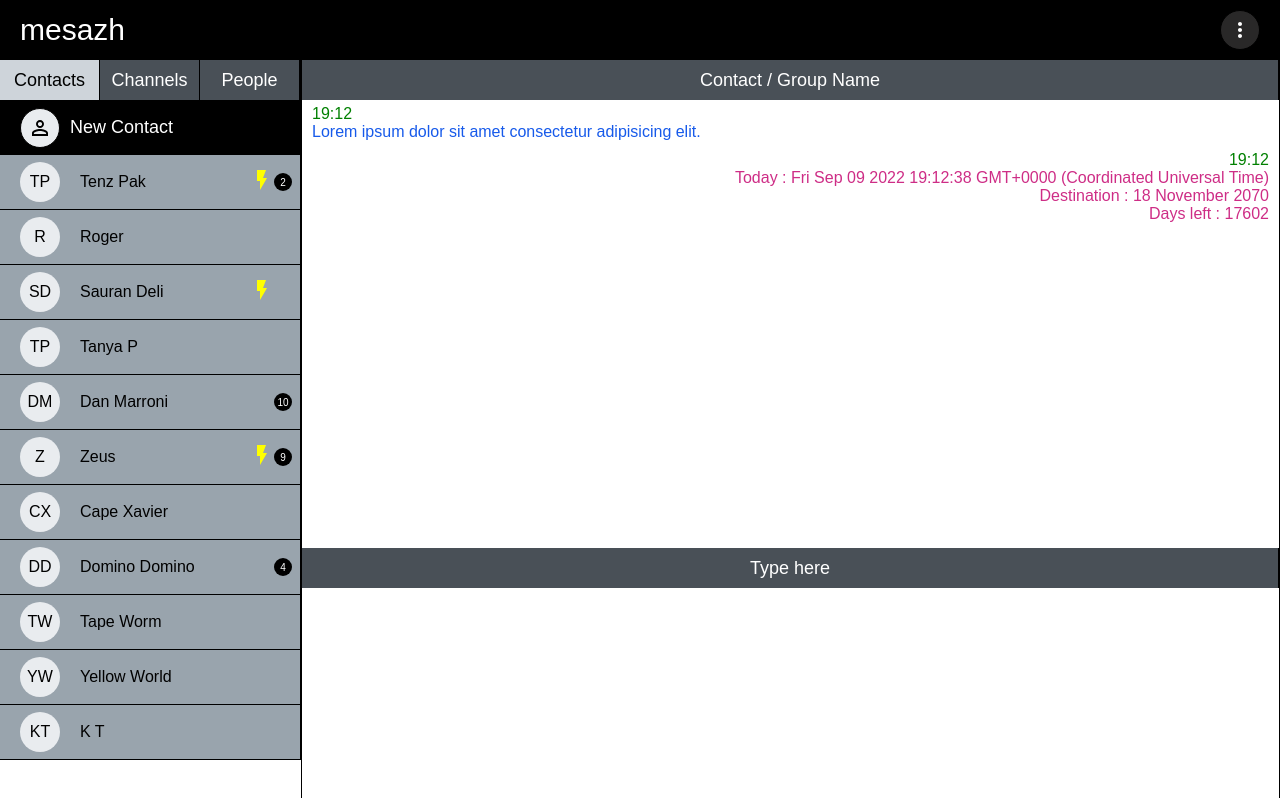
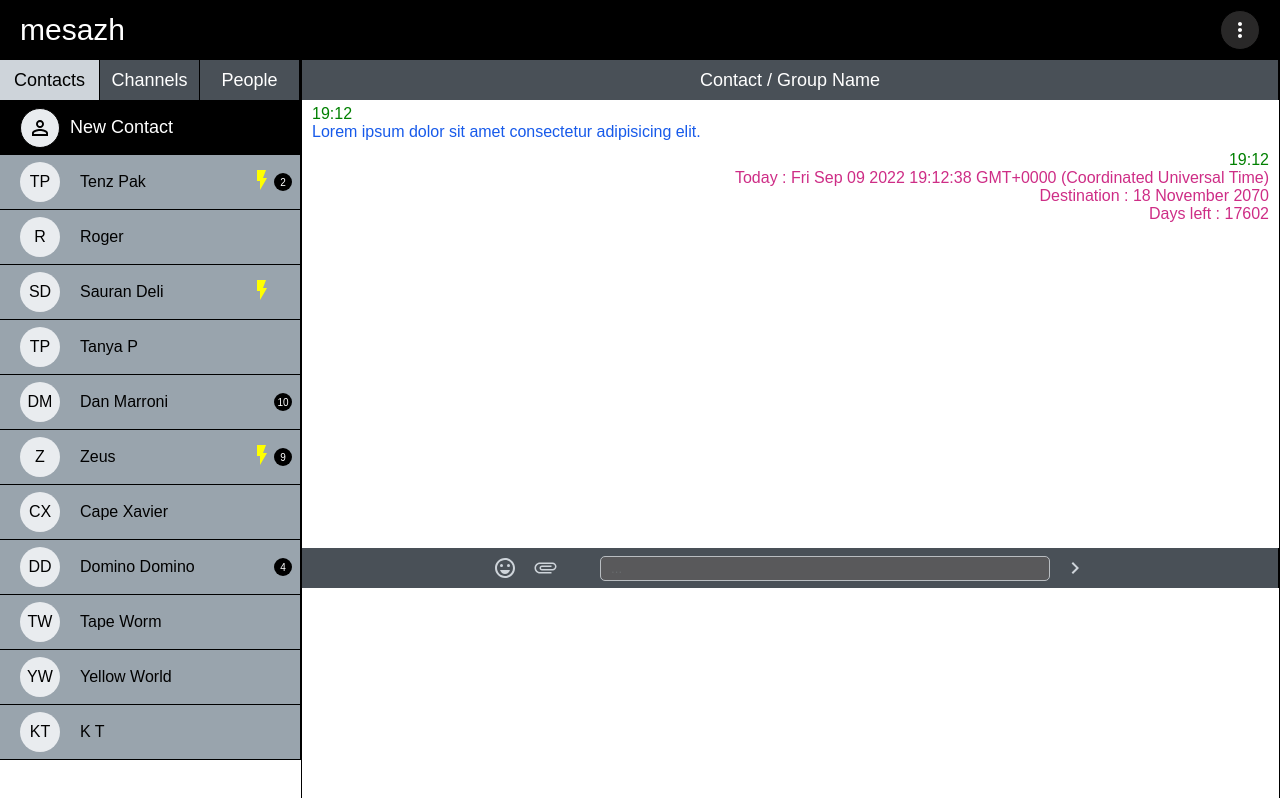
Before and after one commit to mesazh/Frontend, a Next.js app: page / in a window 1280 px wide. Built offline with nearby package versions, Linux system fonts and the light colour scheme; a web font is replaced by a local one.

Commit message:
message body footer set up

```diff
--- a/components/MainBody.tsx
+++ b/components/MainBody.tsx
@@ -4,6 +4,9 @@ import ContactSection from "./contactOrChannelSection/ContactSection";
 import ChannelSection from "./contactOrChannelSection/ChannelSection";
 import PeopleSection from "./contactOrChannelSection/PeopleSection";
 import ColorLensOutlinedIcon from "@mui/icons-material/ColorLensOutlined";
+import KeyboardArrowRightIcon from '@mui/icons-material/KeyboardArrowRight';
+import AttachmentOutlinedIcon from "@mui/icons-material/AttachmentOutlined";
+import EmojiEmotionsOutlinedIcon from "@mui/icons-material/EmojiEmotionsOutlined";
 
 interface Props {}
 
@@ -112,7 +115,21 @@ const Sidebar = () => {
           onClick={handleContactButton}
           bgColor={contactButtonBackgroundColor}
         >
-          Type here
+          <FirstDivOfMessageSectionTyper>
+            <GeneralIconWrapper>
+              <EmojiEmotionsOutlinedIcon />
+            </GeneralIconWrapper>
+            <GeneralIconWrapper>
+              <AttachmentOutlinedIcon />
+            </GeneralIconWrapper>
+          </FirstDivOfMessageSectionTyper>
+
+          <SecondDivOfMessageSectionTyper>
+            <input type="text" placeholder="..." />
+            <SendIconWrapper>
+              <KeyboardArrowRightIcon />
+            </SendIconWrapper>
+          </SecondDivOfMessageSectionTyper>
         </MessageSectionTyper>
       </SecondHalf>
     </SidebarContainer>
@@ -221,23 +238,19 @@ const MainMessageContainer = styled.div`
   display: flex;
   flex-flow: column nowrap;
   gap: 10px;
-  height:438px;
+  height: 438px;
   margin-left: 10px;
   margin-right: 10px;
 `;
 
 const User1 = styled.div`
-  /* width: 600px; */
   text-align: left;
   color: #175aea;
-  /* background-color: #200a0a; */
 `;
 
 const User2 = styled.div`
-  /* width: 600px; */
   text-align: right;
   color: #ce2d86;
-  /* background-color: #011a01; */
 `;
 
 const SectionToDisplay = styled.div`
@@ -272,12 +285,73 @@ const MessageSectionTyper = styled.div`
   font-weight: 100;
   text-align: center;
   padding-top: 20px 0 0 0;
+  display: flex;
+  flex-flow: row nowrap;
+  justify-content: center;
+  align-items: center;
+  gap: 40px;
+  border-right: 1px solid black;
+`;
+
+const FirstDivOfMessageSectionTyper = styled.div`
+  display: flex;
+  flex-flow: row nowrap;
+  justify-content: space-around;
+  align-items: center;
+  gap:10px;
+`;
+
+const SecondDivOfMessageSectionTyper = styled.div`
+  display: flex;
+  flex-flow: row nowrap;
+  justify-content: space-around;
+  align-items: center;
+  >input[type=text]{
+  width:450px;
+  border:#e9ecef 1px solid;
+  border-radius:5px;
+  height:25px;
+  background-color:rgb(96, 94, 94);
+  color:#e9ecef;
+  opacity:0.7;
+  text-align:left;
+  padding-left:10px;
+}
+>input[type=text]:focus{
+  outline: none;
+  opacity:1;
+}
+  gap:10px;
+`;
+
+const GeneralIconWrapper = styled.div`
+  color: #CED4DA;
+  background-color: transparent;
+  border-radius: 50%;
+  width: 30px;
+  height: 30px;
   &:hover {
     cursor: pointer;
+    padding-bottom:5px;
   }
   display: flex;
   flex-flow: row nowrap;
   justify-content: center;
   align-items: center;
-  border-right: 1px solid black;
 `;
+
+const SendIconWrapper = styled.div`
+  color: #CED4DA;
+  background-color: transparent;
+  border-radius: 50%;
+  width: 30px;
+  height: 30px;
+  &:hover {
+    cursor: pointer;
+    padding-left:5px;
+  }
+  display: flex;
+  flex-flow: row nowrap;
+  justify-content: center;
+  align-items: center;
+`;
```
